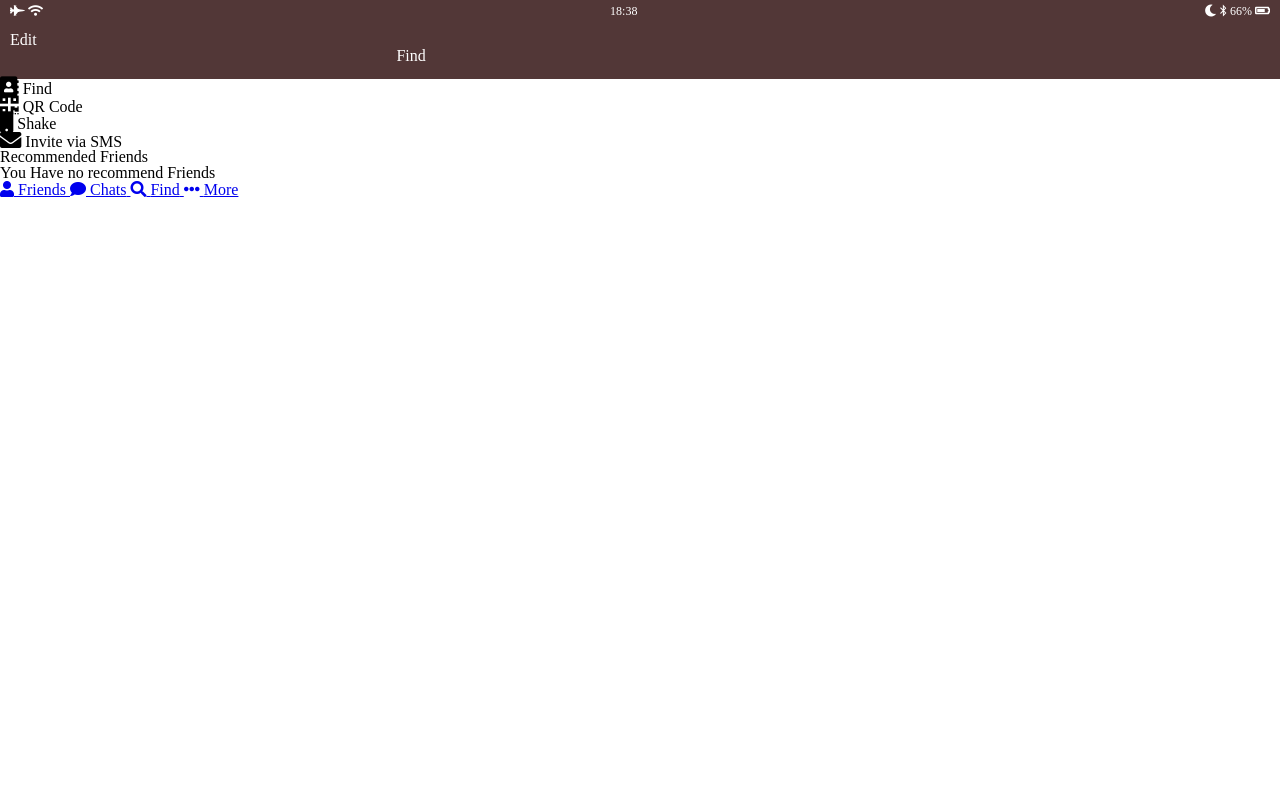
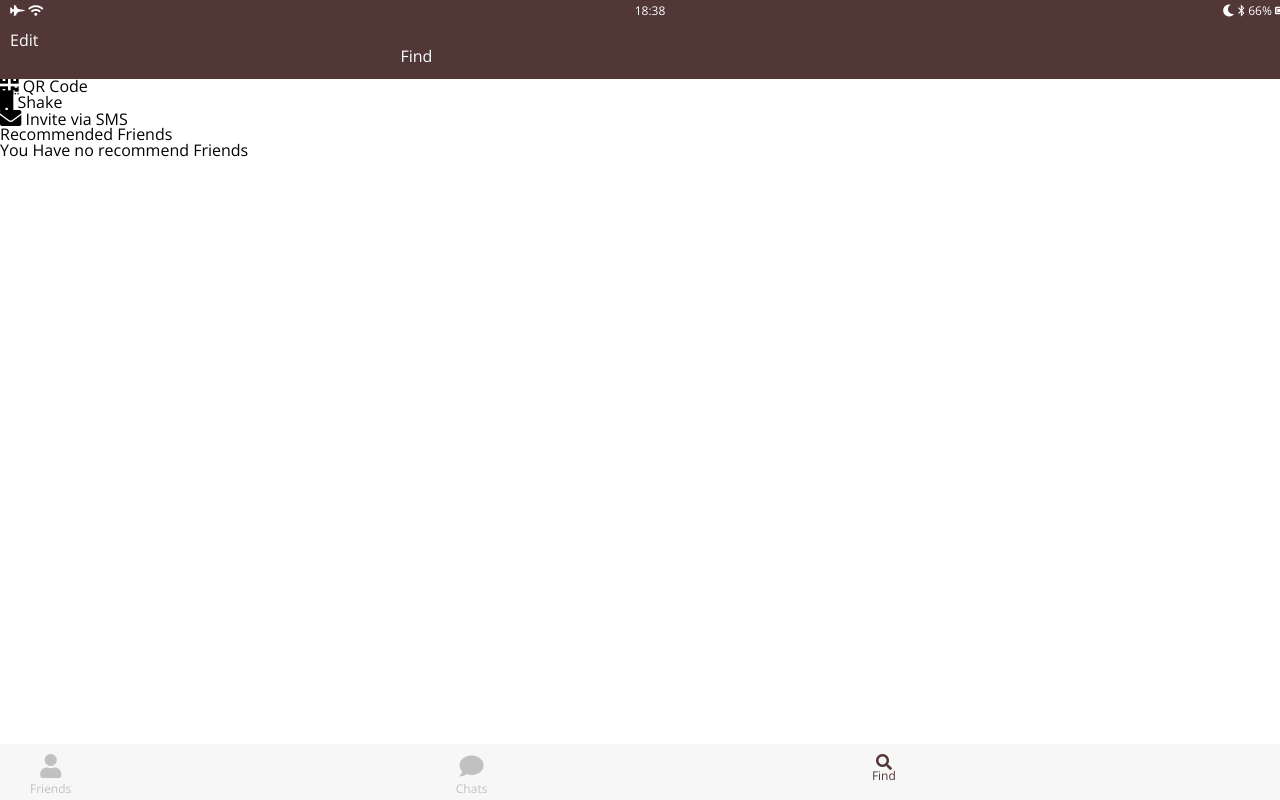
Before and after one commit to noviceksw/kakao-clone, a plain HTML site: page find.html in a window 1280 px wide. Drawn offline with nearby package versions, Linux system fonts and the light colour scheme.

Commit message:
css tab-bar is done

```diff
--- /dev/null
+++ b/css/globals.css
@@ -0,0 +1,4 @@
+body {
+  font-family: 'Open Sans', sans-serif;
+  padding-top: 60px;
+}
--- a/css/header.css
+++ b/css/header.css
@@ -2,6 +2,10 @@
   background-color:#523737;
   color: white;
   padding: 5px 10px 15px 10px;
+  position: fixed;
+  width: 100%;
+  top: 0px;
+
 }
 
 .top-header .header__top,
--- /dev/null
+++ b/css/navigation.css
@@ -0,0 +1,36 @@
+.tab-bar {
+  background-color: #f7f7f7;
+  position: fixed;
+  width: 100%;
+  bottom: 0;
+  display: flex;
+  justify-content: space-between;
+  padding: 10px 30px 5px 30px;
+}
+
+.tab-bar .tab-bar__tab {
+  display: flex;
+  flex-direction: column;
+  align-items: center;
+  text-decoration: none;
+  color: #c1c1c1;
+  }
+
+  .tab-bar .tab-bar__tab--selected {
+    display: flex;
+    flex-direction: column;
+    align-items: center;
+    text-decoration: none;
+    color: #523737;
+  }
+
+  .tab-bar .tab-bar__tab i {
+  display: block;
+  margin-bottom: 5px;
+  text-aligh: center;
+  font-size: 24px;
+  }
+
+.tab-bar .tab-bar__title {
+  font-size: 12px;
+  }
--- a/css/style.css
+++ b/css/style.css
@@ -1,2 +1,5 @@
+@import url('https://fonts.googleapis.com/css?family=Open+Sans:400,600');
 @import 'reset.css';
+@import 'globals.css';
 @import 'header.css';
+@import 'navigation.css';
--- a/find.html
+++ b/find.html
@@ -11,14 +11,14 @@
 <body>
   <header class="top-header">
     <div class="header__top">
-      <div class="header_column">
+      <div class="header__column">
         <i class="fa fa-fighter-jet"></i>
         <i class="fas fa-wifi"></i>
       </div>
-      <div class="header_column">
+      <div class="header__column">
         <span class="header__time">18:38</span>
       </div>
-      <div class="header_column">
+      <div class="header__column">
         <i class="fas fa-moon"></i>
         <i class="fab fa-bluetooth-b"></i>
         <span class="header_-battery">66% <i class="fas fa-battery-three-quarters"></i></span>
@@ -76,7 +76,7 @@
             <i class="fa fa-comment"></i>
             <span class="tab-bar__title">Chats</span>
           </a>
-          <a href="find.html" class="tab-bar__tab tab-bar__tab--selected">
+          <a href="find.html" class="tab-bar__tab--selected">
             <i class="fa fa-search"></i>
             <span class="tab-bar__title">Find</span>
           </a>
```
Also changed, not shown: chat.html (+3 -3 lines), chats.html (+4 -4 lines), index.html (+1 -1 lines), more.html (+4 -5 lines), profile.html (+3 -3 lines), test.html (added, +20 -0 lines).
